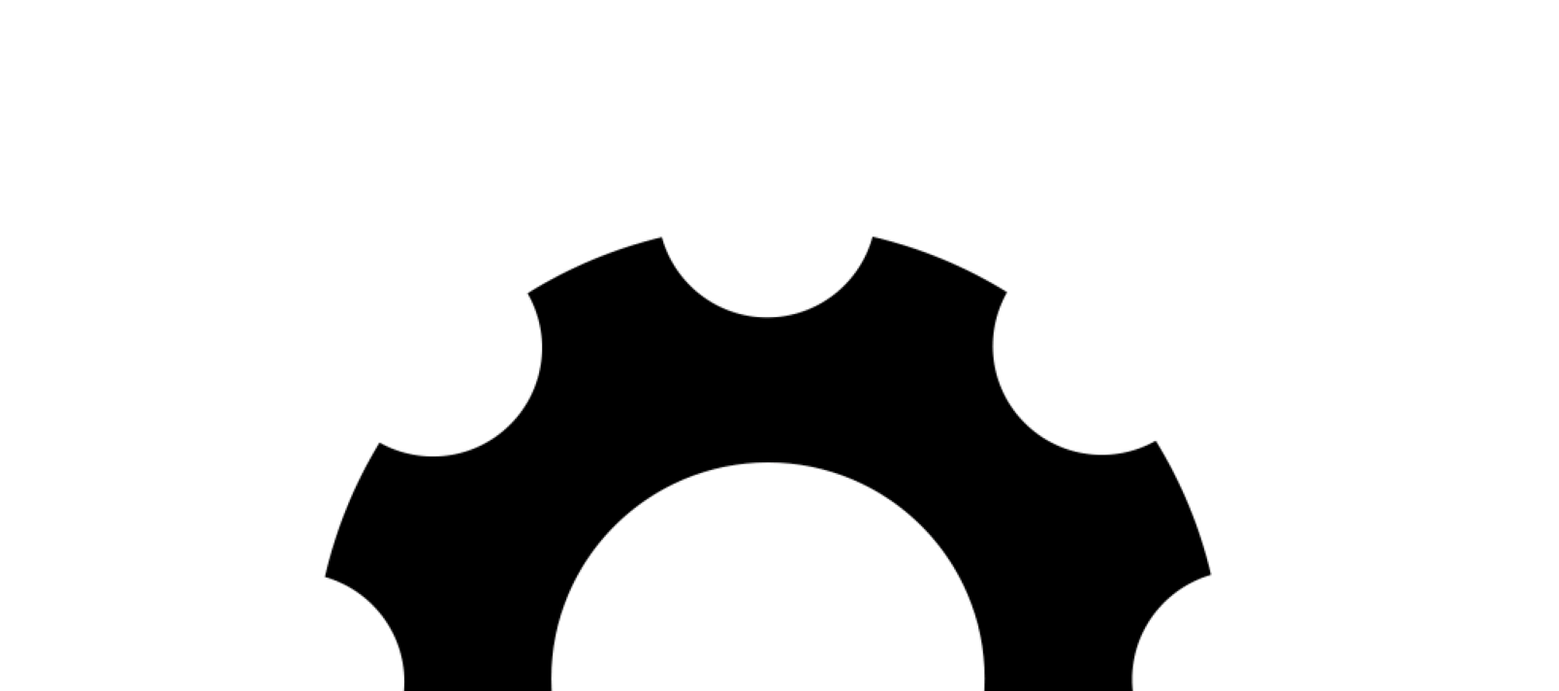
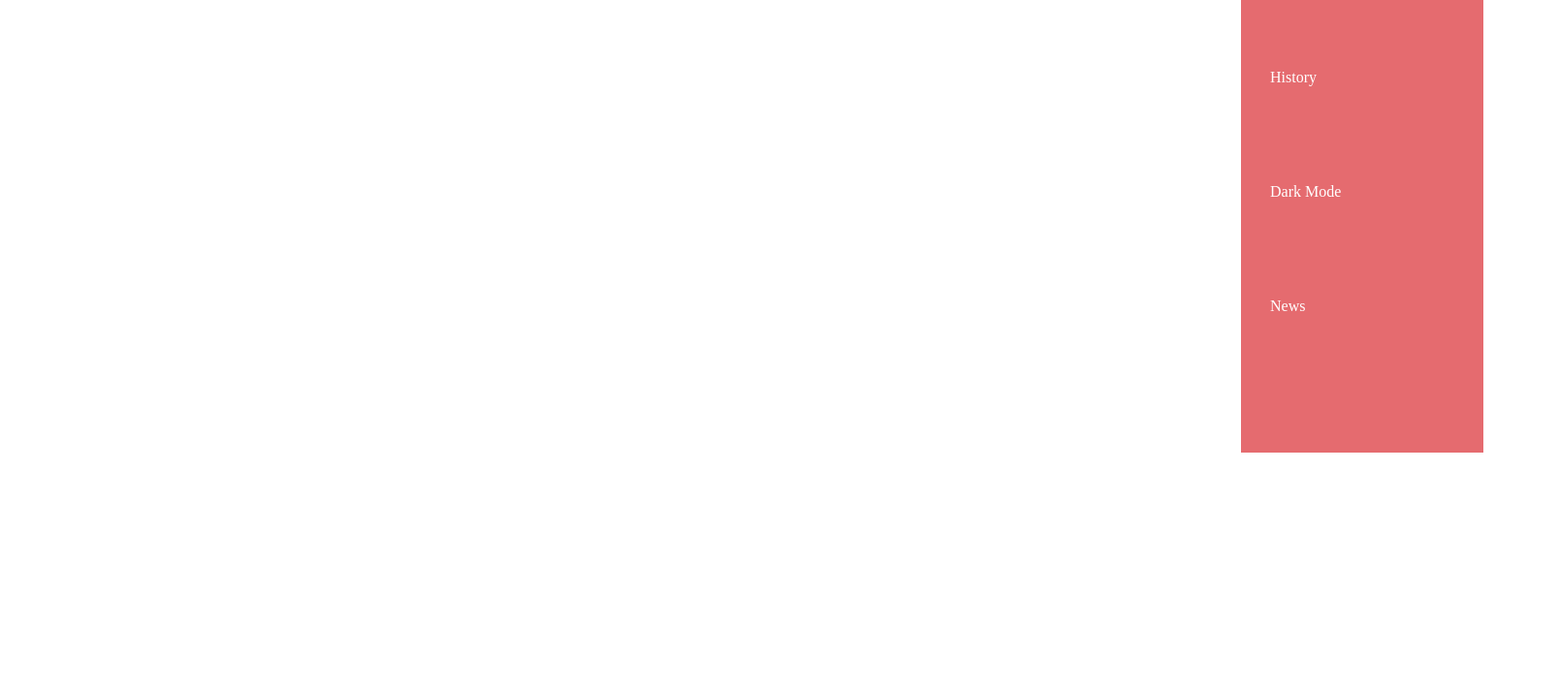
Before and after one commit to KatieC586/KennelConnect-Master, a plain HTML site: page about.html in a window 1280 px wide. Shown: the part 333-1046 px from the top of the page at 97% size, 1608 px wide, since content can reach past the window. After the commit the page ends 800 px from the top, so only its background shows below. Drawn offline with nearby package versions, Linux system fonts and the light colour scheme.

Commit message:
fixed css

```diff
--- a/about.html
+++ b/about.html
@@ -2,7 +2,7 @@
 <head>
     <meta charset="UTF-8">
     <title>Kennel Connect</title>
-    <link href="style.css" rel="stylesheet" type="text/css" />
+    <link href="homestyle.css" rel="stylesheet" type="text/css" />
     <script src="//code.jquery.com/jquery-1.11.3.min.js"></script>
 </head>
 
```
Also changed, not shown: Profile.html (+1 -1 lines), contact.html (+1 -1 lines), home.html (+3 -3 lines), notifcations.html (+1 -1 lines), profile.settings.html (+1 -1 lines).
